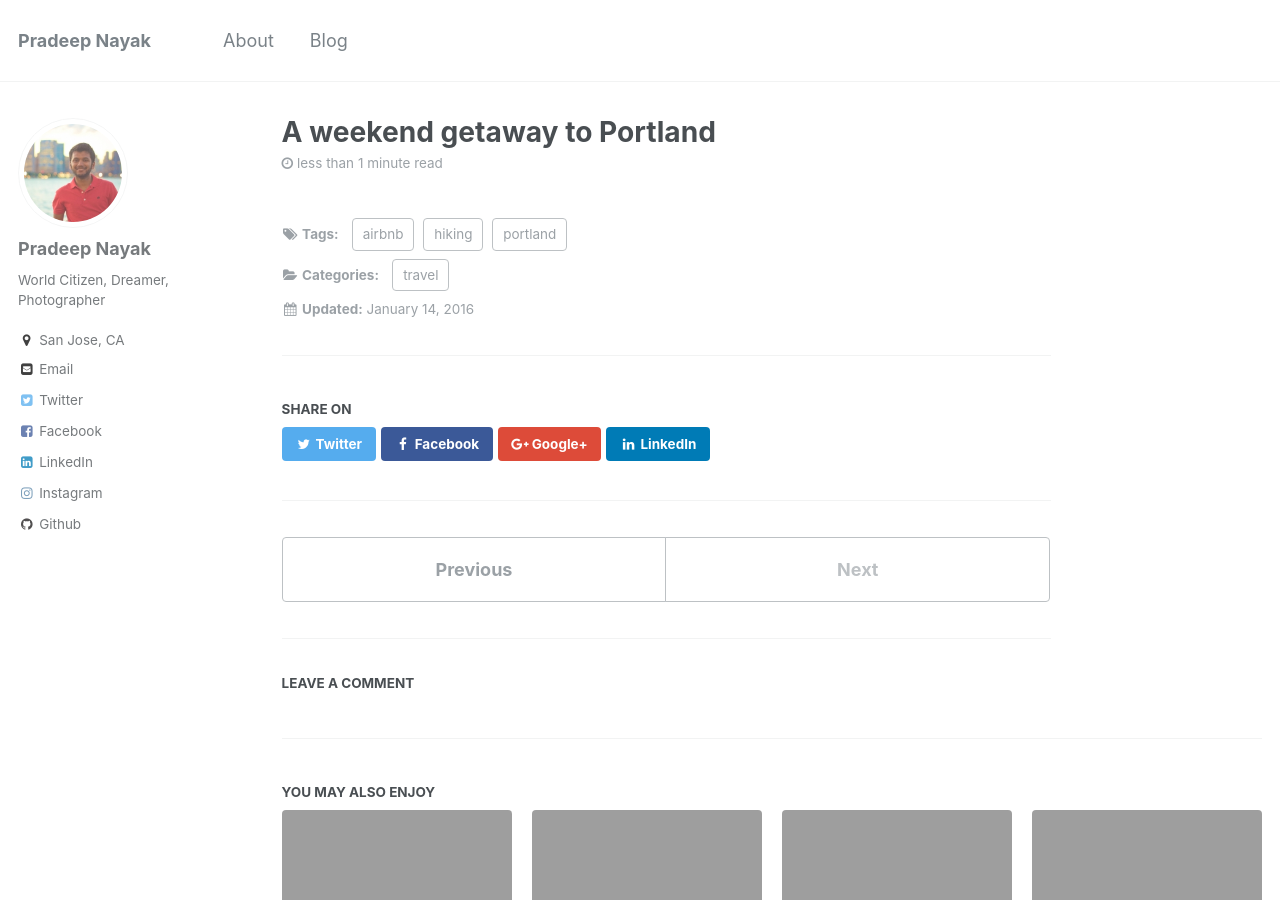
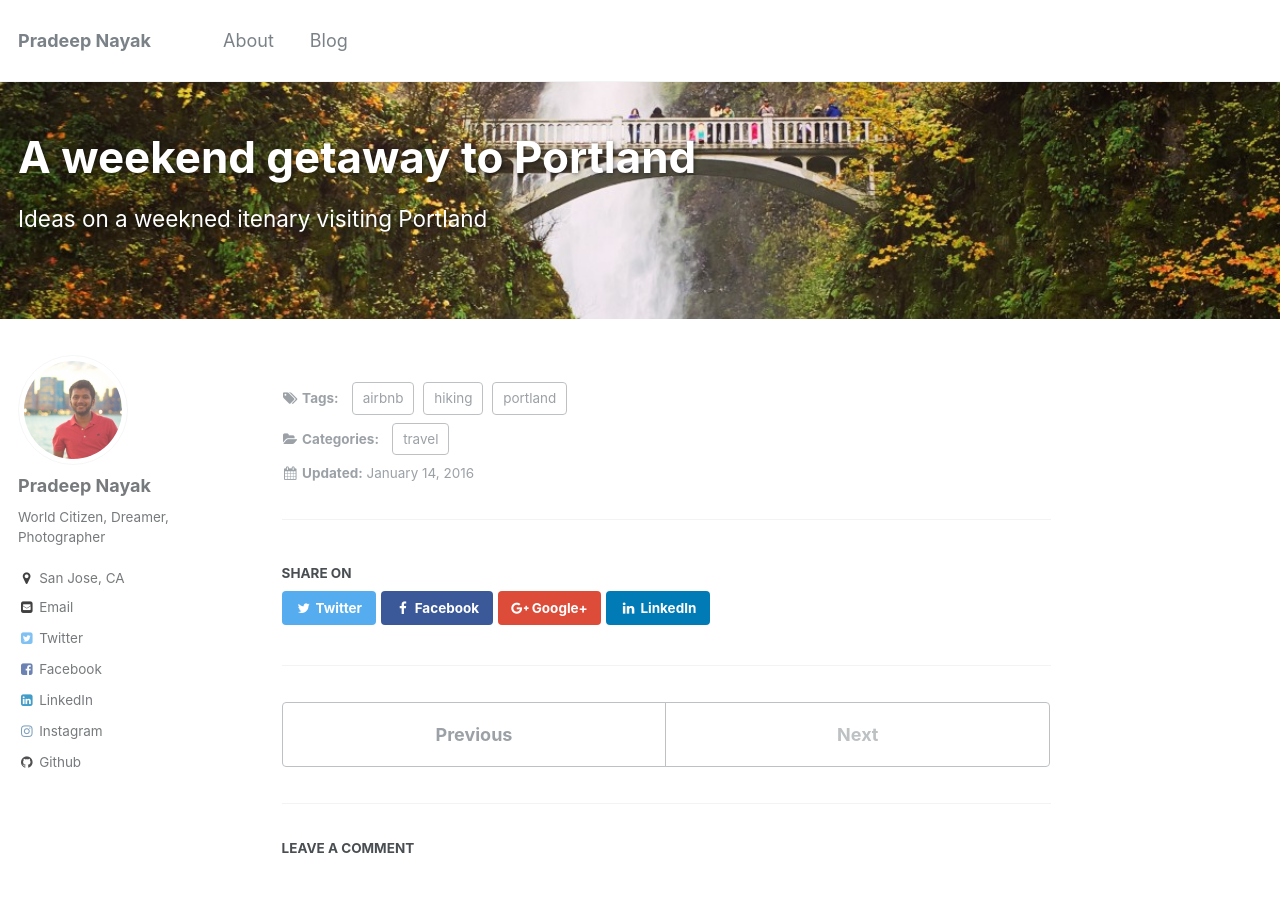
Before and after one commit to pradeep1288/pradeep1288.github.io, a Jekyll site: the page built from _posts/2016-01-14-a-weekend-getaway-to-portland.md, in a window 1280 px wide and 900 px high. Built offline with Jekyll 4.4.1, drawn with Linux system fonts in a browser that asks for light colours; comment, search, counter and statistics services are not loaded.

Commit message:
Update 2016-01-14-a-weekend-getaway-to-portland.md

```diff
--- a/_posts/2016-01-14-a-weekend-getaway-to-portland.md
+++ b/_posts/2016-01-14-a-weekend-getaway-to-portland.md
@@ -1,7 +1,7 @@
 ---
 title: A weekend getaway to Portland
 header:
-  overlay-image: multonmah_falls.jpg
+  overlay_image: multonmah_falls.jpg
 excerpt: Ideas on a weekned itenary visiting Portland
 categories:
  - travel
```
